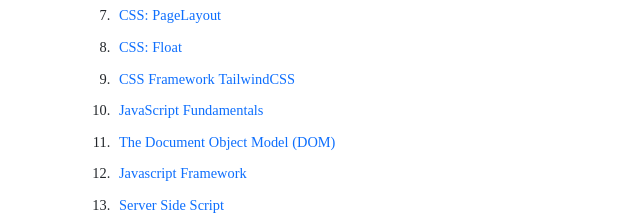
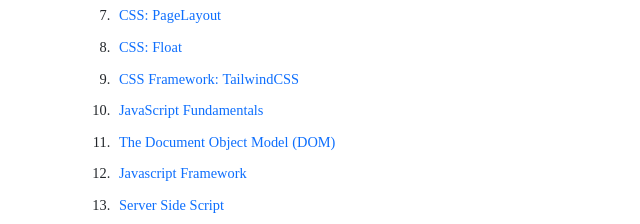
Before and after one commit to 2018Patty/pattaraporn.github.io, a plain HTML site: page teaching.html in a window 1280 px wide. Shown: the part 787-1011 px from the top of the page, 0-640 px from the left. Drawn offline with nearby package versions, Linux system fonts and the light colour scheme.

Commit message:
update teaching.html

```diff
--- a/teaching.html
+++ b/teaching.html
@@ -146,7 +146,7 @@
               <li><a href="sourcecode/week6_BoxModel_PageLayout/box_model.html">CSS: Box Model</a></li>
               <li><a href="sourcecode/week6_BoxModel_PageLayout/page_layout.html">CSS: PageLayout</a></li>
               <li><a href="sourcecode/week6_BoxModel_PageLayout/float.html">CSS: Float</a></li>
-              <li><a href="sourcecode/tailwindcss_portfolio/src/index.html">CSS Framework TailwindCSS</a></li>
+              <li><a href="sourcecode/tailwindcss_portfolio/src/index.html">CSS Framework: TailwindCSS</a></li>
               <li><a href="">JavaScript Fundamentals</a></li>
               <li><a href="">The Document Object Model (DOM)</a></li>
               <li><a href="">Javascript Framework</a></li>
```
